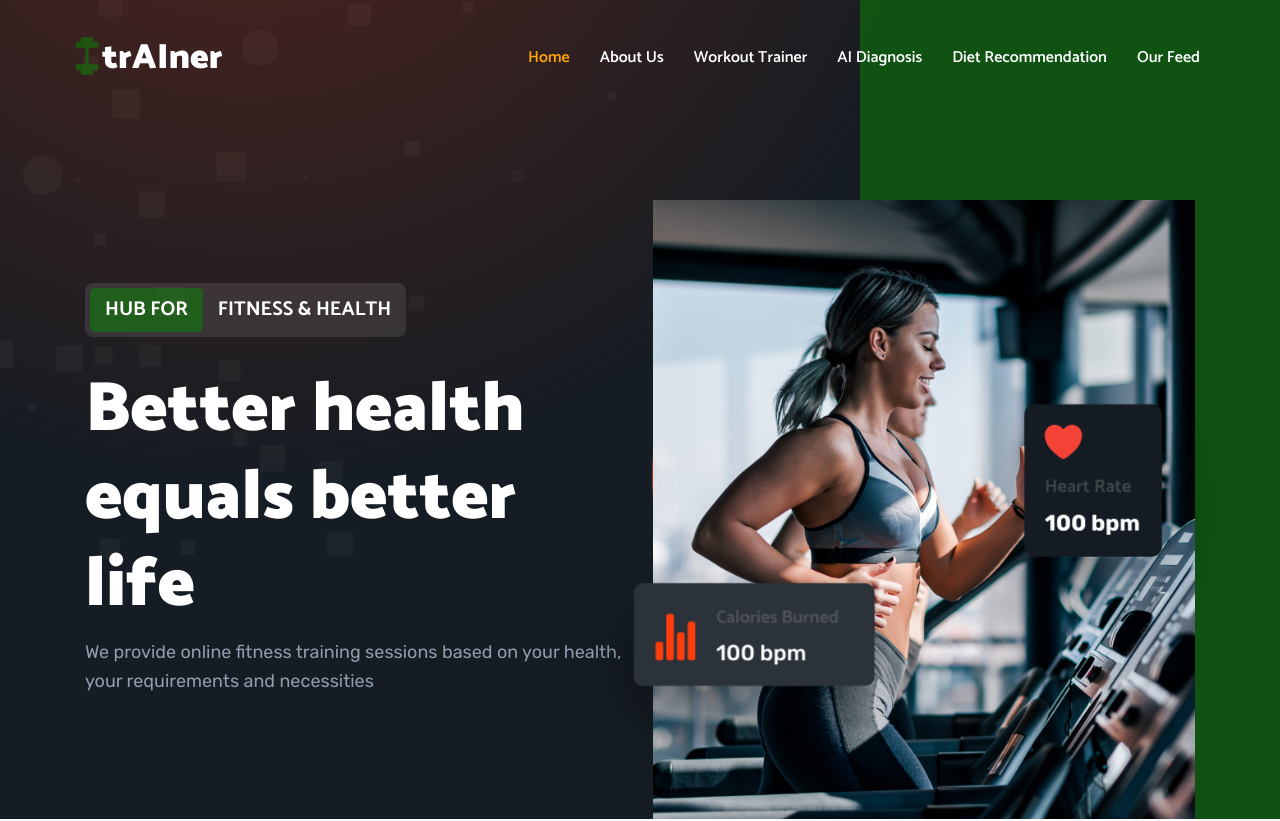
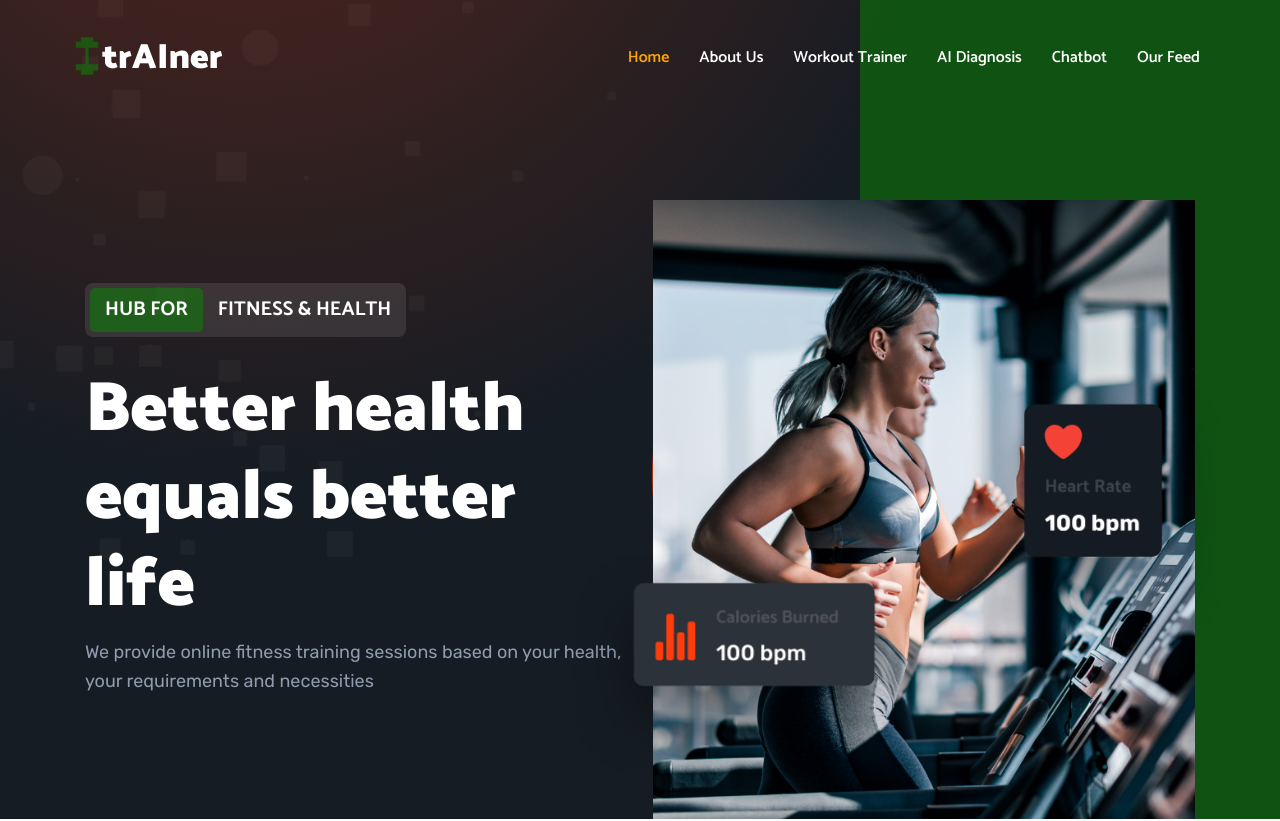
Before and after one commit to gitpriyansh/trAIner-website, a plain HTML site: page index.html in a window 1280 px wide. Shown: the top 821 px of the page. Drawn offline with nearby package versions, Linux system fonts and the light colour scheme; a script that the page names is missing.

Commit message:
Update index.html

```diff
--- a/index.html
+++ b/index.html
@@ -85,7 +85,7 @@
           </li>
 
           <li>
-            <a href="#chatbot" class="navbar-link" data-nav-link>Diet Recommendation</a>
+            <a href="#chatbot" class="navbar-link" data-nav-link>Chatbot</a>
           </li>
 
 
```
